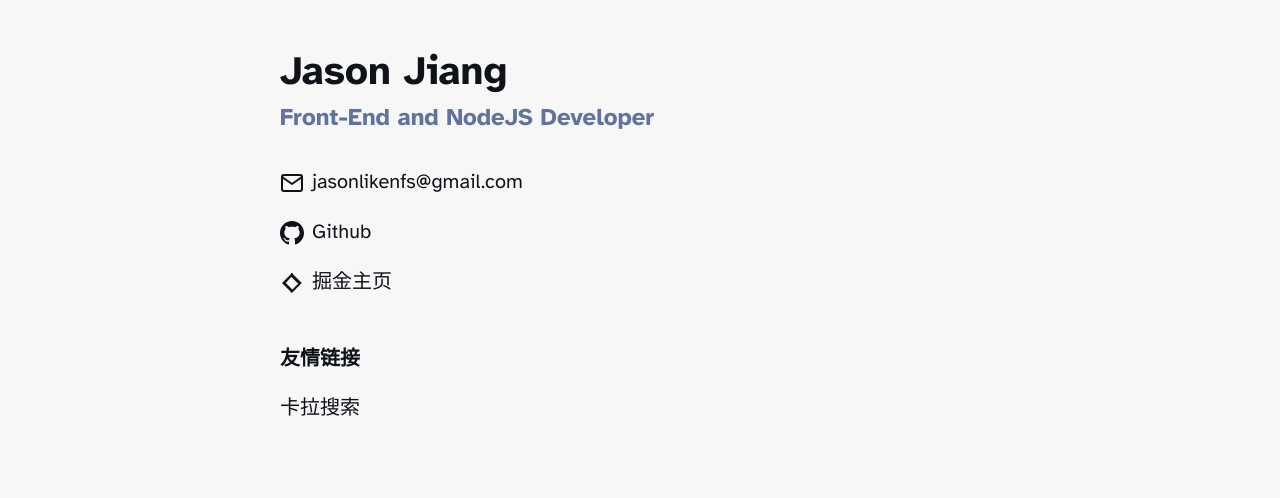
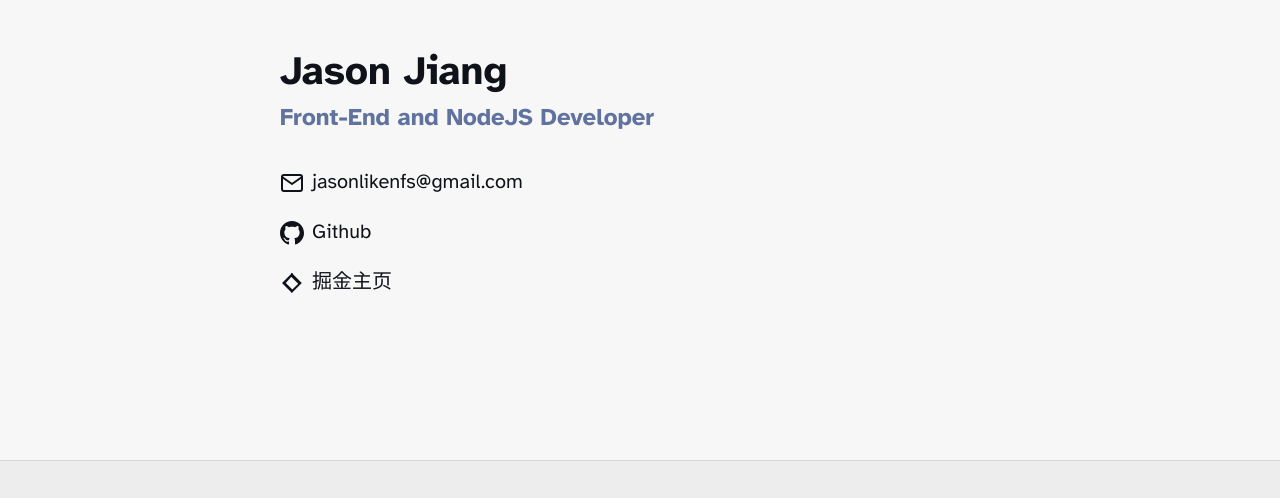
Before and after one commit to JasonBoy/blog, an Astro site: page /about in a window 1280 px wide. Shown: the part 816-1314 px from the top of the page. Built offline with nearby package versions, Linux system fonts and the light colour scheme; Astro itself is replaced by a stand-in of ours.

Commit message:
feat: change light theme, remove external link

```diff
--- a/src/pages/about.astro
+++ b/src/pages/about.astro
@@ -70,17 +70,6 @@ import Layout from '../layouts/AboutPage.astro';
         <span>掘金主页</span>
       </a>
     </div>
-
-    <div class="section">
-      <h3>友情链接</h3>
-      <ul class="friend-links">
-        <li>
-          <a href="https://kalasearch.cn" target="_blank" rel="noopener"
-            >卡拉搜索</a
-          >
-        </li>
-      </ul>
-    </div>
   </div>
 
   <style>
--- a/src/styles/global.css
+++ b/src/styles/global.css
@@ -5,7 +5,7 @@
  */
 
 :root {
-  --accent: #2337ff;
+  --accent: #aa0bc9;
   --accent-dark: #000d8a;
   --black: 15, 18, 25;
   --gray: 96, 115, 159;
```
